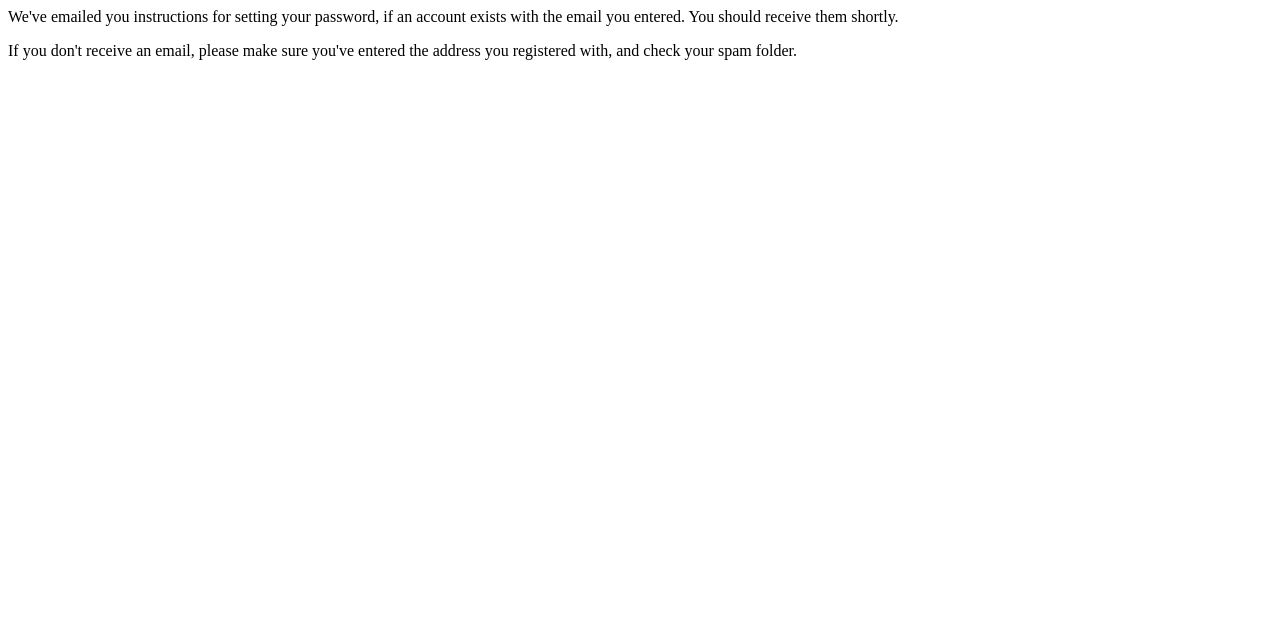
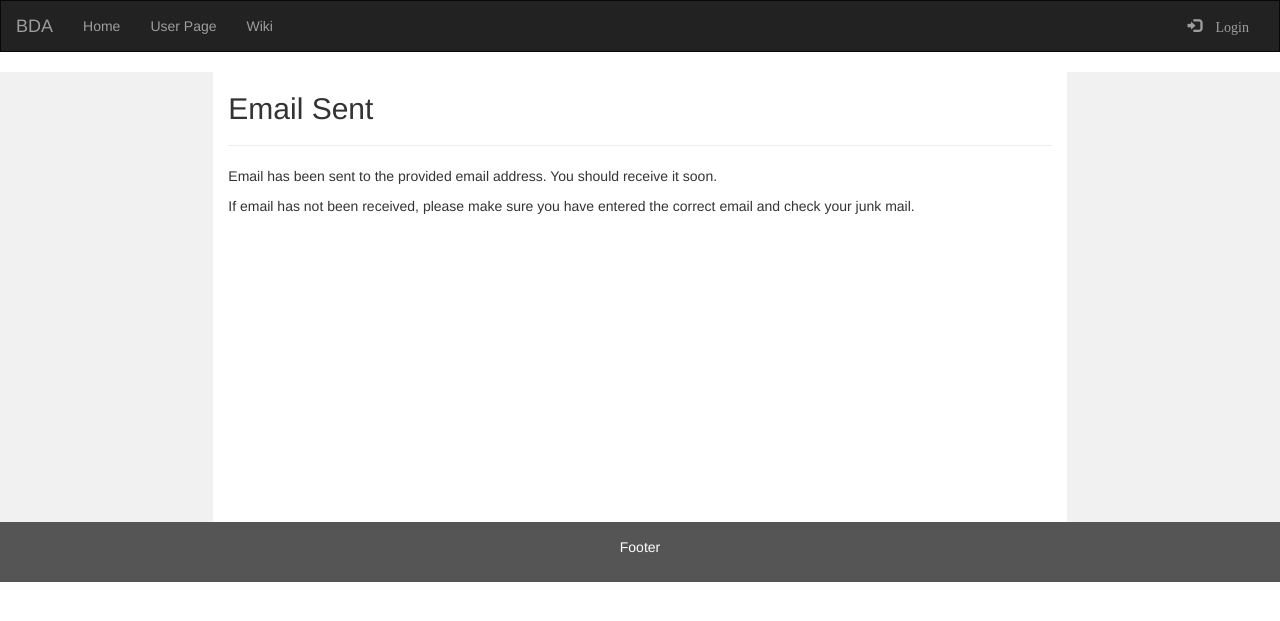
Before and after one commit to SIU-CS/blue_dawn-production, a Django app: page /password_reset/done/ in a window 1280 px wide. Shown: the top 621 px of the page. Run offline with Django 3.2, Linux system fonts and the light colour scheme; some libraries are stand-ins or nearby versions.

Commit message:
added email sent page css

```diff
--- a/landing/templates/registration/password_reset_done.html
+++ b/landing/templates/registration/password_reset_done.html
@@ -1,12 +1,48 @@
+{% load staticfiles %}
+<!DOCTYPE html>
+<html lang="en">
+    <head>
+        <title>Blue Dawn Analysis</title>
+        <meta charset="utf-8">
+        <meta name="viewport" content="width=device-width,initial-scale=1">
+        <link rel="stylesheet" href="https://maxcdn.bootstrapcdn.com/bootstrap/3.3.7/css/bootstrap.min.css">
+        <link rel ="stylesheet" href="{% static 'css/style.css' %}">
+        <script src="https://ajax.googleapis.com/ajax/libs/jquery/3.3.1/jquery.min.js"></script>
+        <script src="https://maxcdn.bootstrapcdn.com/bootstrap/3.3.7/js/bootstrap.min.js"></script>
+    </head>
+    <body>
+        {% include 'topBar-template.html' %}
+
+        <div class="container-fluid text-center">
+            <div class="row content">
+                <div class="col-sm-2 sidenav">
+                <p></p>
+                <p></p>
+                </div>
+                <div class="col-sm-8 text-left">
+                    <h2>Email Sent</h2>
+                    <p></p>
+                    <hr>
+                    {% block content %}
+  						<p>
+    						Email has been sent to the provided email address. You should receive it soon.
+  						</p>
+  						<p>
+    						If email has not been received, please make sure you have entered the correct email and check your junk mail.
+  						</p>
+					{% endblock %}
+
+                </div>
+                <div class="col-sm-2 sidenav">
+                </div>
+            </div>
+
+        </div>
+
+    <footer class="container-fluid text-center">
+  <p>Footer</p>
+</footer>
 
 
-{% block content %}
-  <p>
-    We've emailed you instructions for setting your password, if an account exists with the email you entered.
-    You should receive them shortly.
-  </p>
-  <p>
-    If you don't receive an email, please make sure you've entered the address you registered with,
-    and check your spam folder.
-  </p>
-{% endblock %}
+</body>
+</html>
```
